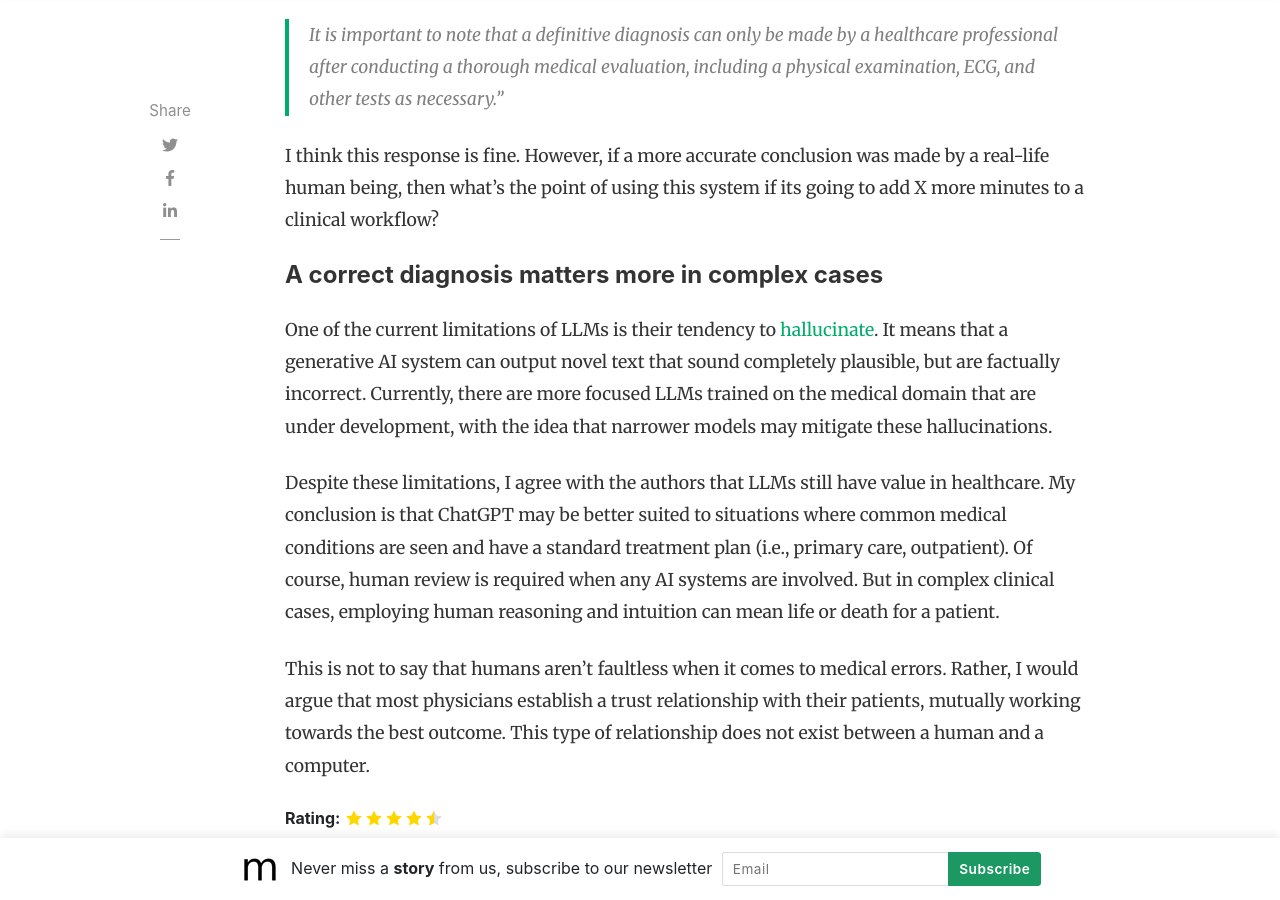
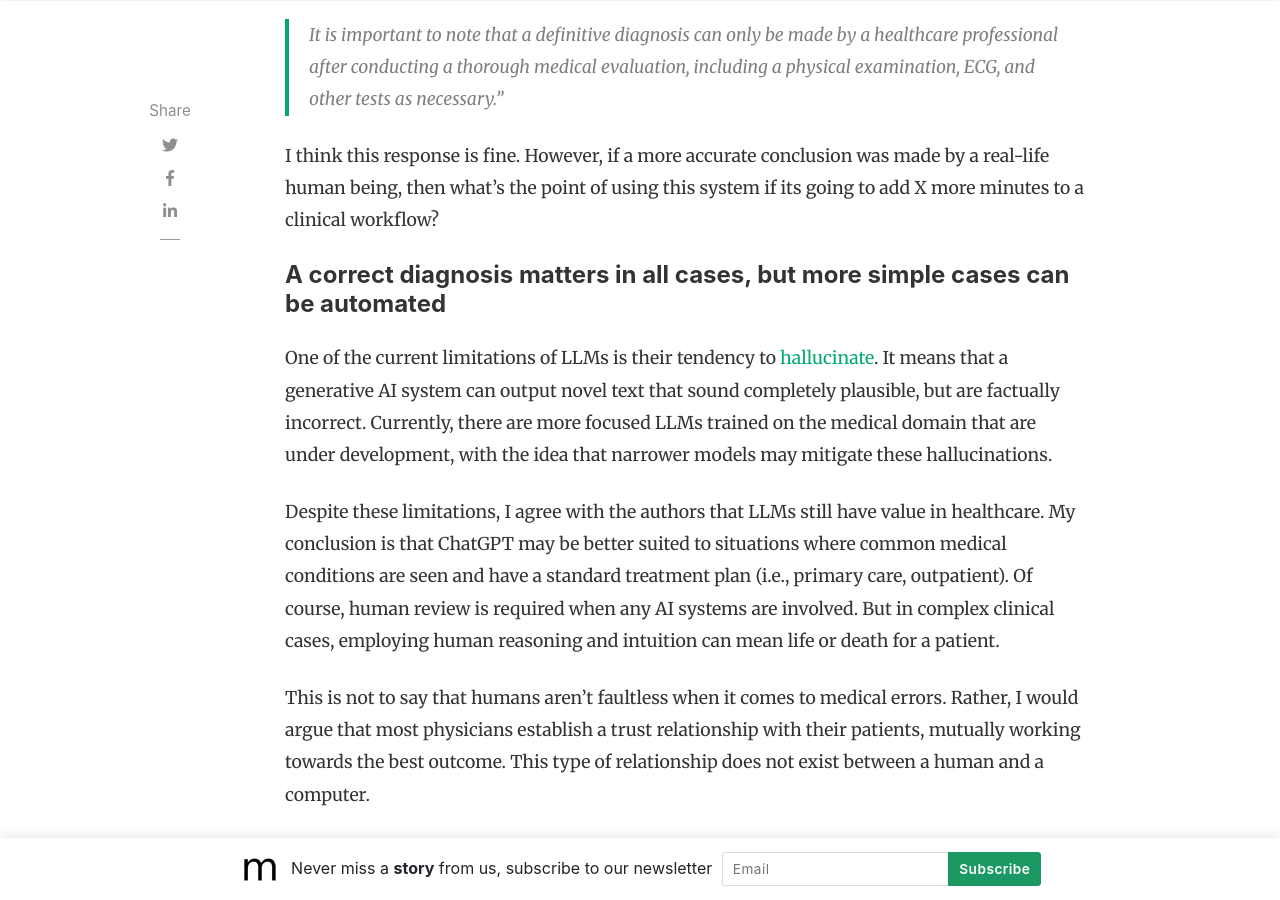
Before and after one commit to slsu0424/slsu0424.github.io, a Jekyll site: the page built from _posts/2023-06-02-test.md, in a window 1280 px wide and 900 px high, scrolled down 3280 px. Built offline with Jekyll 4.4.1, drawn with Linux system fonts in a browser that asks for light colours; nearby versions of some CDN libraries; comment, search, counter and statistics services are not loaded.

Commit message:
Update 2023-06-02-test.md

```diff
--- a/_posts/2023-06-02-test.md
+++ b/_posts/2023-06-02-test.md
@@ -48,7 +48,7 @@ In all fairness though, ChatGPT did close out its response as follows:
 
 I think this response is fine.  However, if a more accurate conclusion was made by a real-life human being, then what's the point of using this system if its going to add X more minutes to a clinical workflow?
 
-#### A correct diagnosis matters more in complex cases
+#### A correct diagnosis matters in all cases, but more simple cases can be automated
 
 One of the current limitations of LLMs is their tendency to [hallucinate](https://spectrum.ieee.org/ai-hallucination).  It means that a generative AI system can output novel text that sound completely plausible, but are factually incorrect.  Currently, there are more focused LLMs trained on the medical domain that are under development, with the idea that narrower models may mitigate these hallucinations.
 
```
